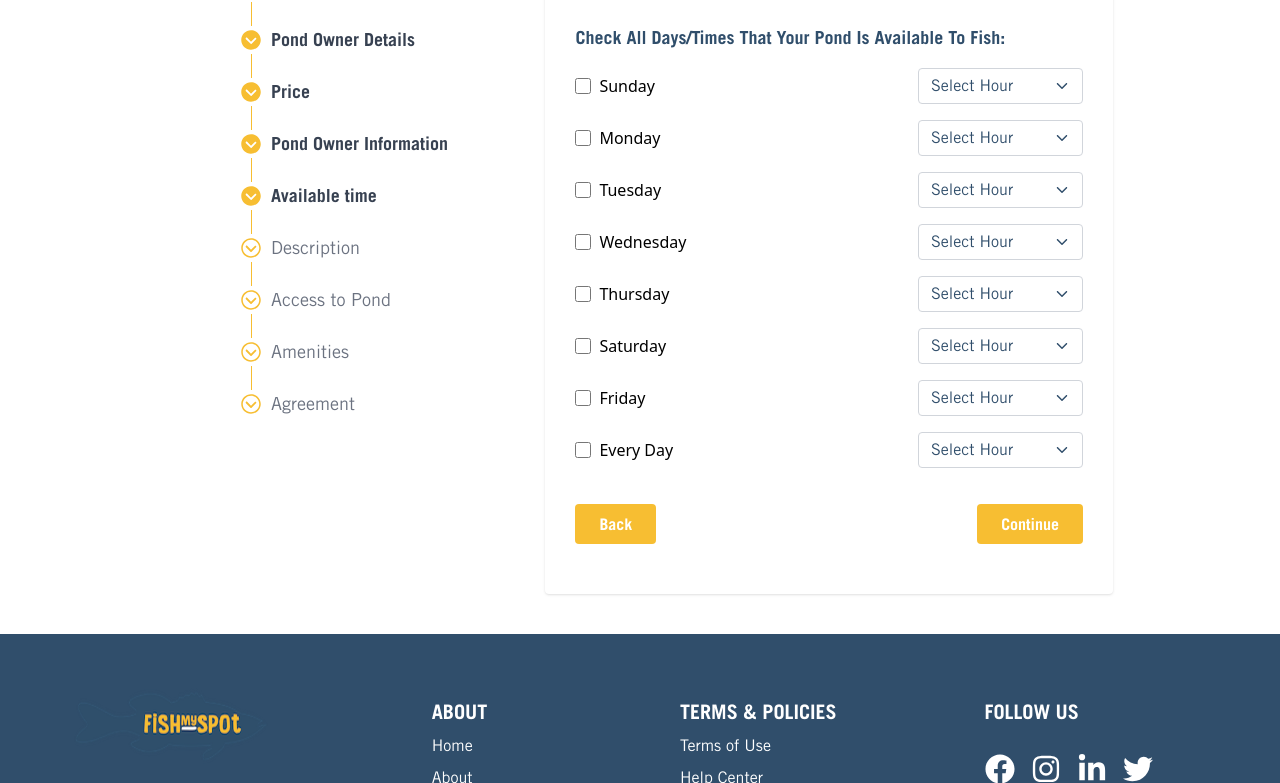
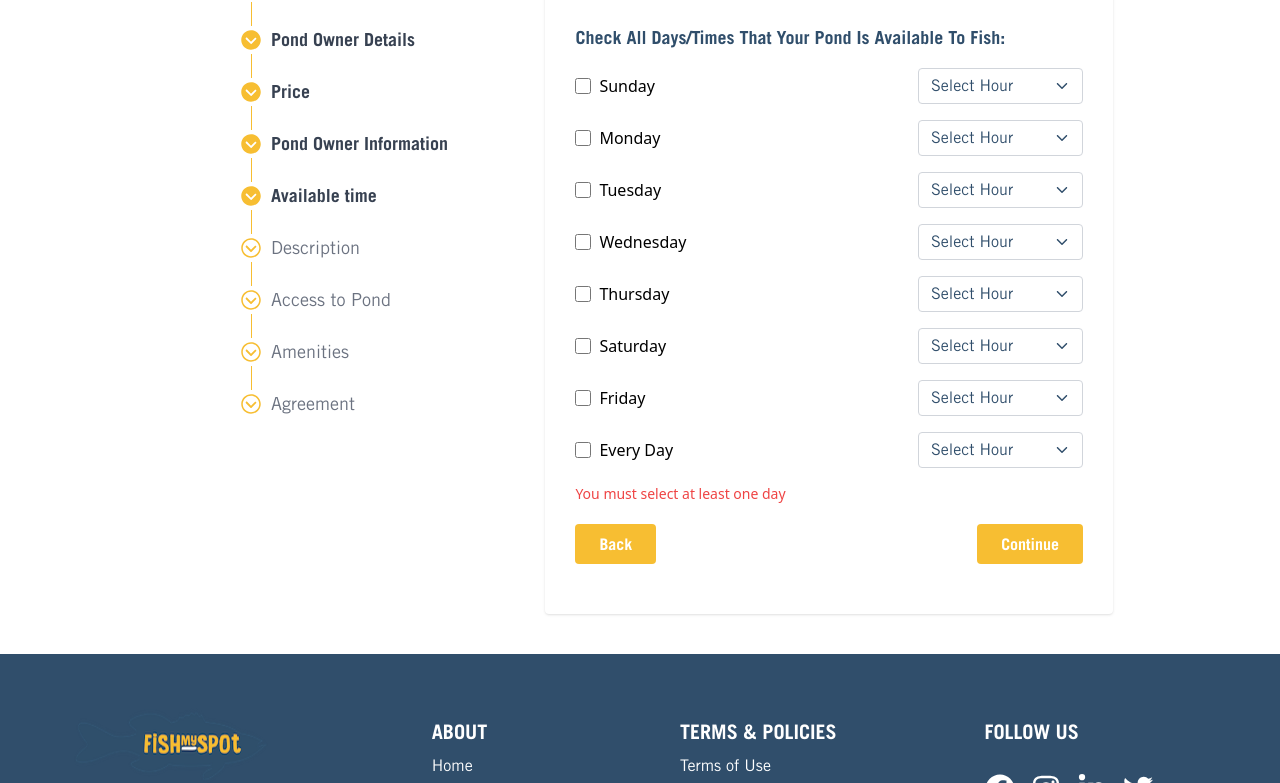
Before and after one commit to Woofmeets-LLC/fishmyspot-front-end, a Next.js app: page /list-your-spot in a window 1280 px wide. Shown: the part 436-1219 px from the top of the page. Built offline with nearby package versions, Linux system fonts and the light colour scheme.

Commit message:
FMS-37 - Available Time Page of List your spot multistep form completed

```diff
--- a/components/Common/FormElements/MultiStepForm/index.jsx
+++ b/components/Common/FormElements/MultiStepForm/index.jsx
@@ -42,6 +42,11 @@ const MultiStepForm = ({
                                 switch (timelineArray[step]) {
                                     case 'Price':
                                         isLoggedIn && setStep((s) => s + 1);
+                                        break;
+
+                                    case 'Available time':
+                                        const isSelectedAny = Object.keys(values?.availableTime)?.map(key => (values?.availableTime[key]?.isSelected))?.includes(true);
+                                        isSelectedAny && setStep((s) => s + 1);
                                         break;
 
                                     default:
--- a/components/SubPages/ListYourSpotPage/SubAvailableTime/DayHoursPicker.jsx
+++ b/components/SubPages/ListYourSpotPage/SubAvailableTime/DayHoursPicker.jsx
@@ -39,14 +39,8 @@ const DayHoursPicker = ({
     const [everydayField, everydayMeta, everydayHelpers] = useField({ name: "availableTime[everyday]" });
 
 
-    const handleDayClick = (e) => {
-        // field.onChange(e);
+    const handleDayClick = () => {
         helpers.setValue({ ...field.value, isSelected: !field.value.isSelected });
-        if (name == "availableTime[everyday]") {
-            console.log("everyday", name)
-        } else {
-            console.log(field)
-        }
     };
 
     const handleHoursChange = (option) => {
--- a/components/SubPages/ListYourSpotPage/SubAvailableTime/index.jsx
+++ b/components/SubPages/ListYourSpotPage/SubAvailableTime/index.jsx
@@ -1,7 +1,10 @@
+import { useField } from 'formik';
 import React from 'react';
 import DayHoursPicker from './DayHoursPicker';
 
 const SubAvailableTime = () => {
+    const [field, meta] = useField({ name: "availableTime" });
+    const isSelectedAny = Object.keys(field?.value)?.map(key => (field?.value[key]?.isSelected))?.includes(true);
     return (
         <div>
             <h2 className="block text-lg text-primary font-trade-gothic-bold capitalize mb-4">Check all days/times that your pond is available to fish:</h2>
@@ -13,7 +16,9 @@ const SubAvailableTime = () => {
             <DayHoursPicker label="Saturday" name="availableTime[saturday]" />
             <DayHoursPicker label="Friday" name="availableTime[friday]" />
             <DayHoursPicker label="Every Day" name="availableTime[everyday]" />
-
+            {!isSelectedAny ? (
+                <div className="mt-2 text-red-500 text-sm">{"You must select at least one day"}</div>
+            ) : null}
         </div>
     );
 };
--- a/components/SubPages/ListYourSpotPage/SubPondListing/index.jsx
+++ b/components/SubPages/ListYourSpotPage/SubPondListing/index.jsx
@@ -1,14 +1,31 @@
-import React from 'react';
+import { useField } from 'formik';
+import React, { useEffect } from 'react';
+import { fullDayEarningEstimation, halfEarningEstimation } from '../../../../services/listing-spot-calculation';
 import { FormOption, FormRadioButtons, FormSelect } from '../../../Common';
 
 const SubPondListing = () => {
+    const [halfDayRateField, halfDayRateMeta, halfDayRateHelpers] = useField({ name: "halfDayRate" })
+    const [fullDayRateField, fullDayRateMeta, fullDayRateHelpers] = useField({ name: "fullDayRate" })
+    const [acreField, acreMeta, acreHelpers] = useField({ name: "acre" })
+
+    useEffect(() => {
+        halfDayRateHelpers.setValue(halfEarningEstimation(acreField.value))
+        fullDayRateHelpers.setValue(fullDayEarningEstimation(acreField.value))
+    }, [acreField?.value])
     return (
         <div>
             <FormSelect label="Acre&#40;s&#41;" name="acre">
                 <FormOption title="Select one" value="" />
-                <FormOption title="10" value="10" />
-                <FormOption title="11" value="11" />
-                <FormOption title="12" value="12" />
+                <FormOption title="<1" value="0.5" />
+                <FormOption title="1" value="1" />
+                <FormOption title="2" value="2" />
+                <FormOption title="3" value="3" />
+                <FormOption title="4" value="4" />
+                <FormOption title="5" value="5" />
+                <FormOption title="6" value="6" />
+                <FormOption title="7" value="7" />
+                <FormOption title="8" value="8" />
+                <FormOption title="8+" value="9" />
             </FormSelect>
             <FormRadioButtons
                 containerClasses={"grid grid-cols-4 md:grid-cols-6 xl:grid-cols-8 2xl:grid-cols-10 3xl:grid-cols-12"}
--- a/components/SubPages/ListYourSpotPage/SubPricing/index.jsx
+++ b/components/SubPages/ListYourSpotPage/SubPricing/index.jsx
@@ -1,11 +1,16 @@
+import { useField } from 'formik';
 import React from 'react';
 
 const SubPricing = () => {
+    const [firstNameField] = useField({ name: "firstName" })
+    const [lastNameField] = useField({ name: "lastName" })
+    const [fullDayRateField] = useField({ name: "fullDayRate" })
+    const [zipCodeField] = useField({ name: "zipCode" })
     return (
         <div className="text-center text-primary">
-            <h2 className="text-2xl font-trade-gothic-bold mb-5">Lasissa Smith, you could make</h2>
-            <h1 className="text-5xl font-trade-gothic-bold mb-8">$ 171.50</h1>
-            <p className="text-sm mb-10">by sharing your pond for 1 week in 44707.</p>
+            <h2 className="text-2xl font-trade-gothic-bold mb-5">{`${firstNameField?.value} ${lastNameField?.value}`}, you could make</h2>
+            <h1 className="text-5xl font-trade-gothic-bold mb-8">$ {+fullDayRateField?.value * 7}</h1>
+            <p className="text-sm mb-10">by sharing your pond for 1 week in {zipCodeField?.value}.</p>
         </div>
     );
 };
--- a/pages/list-your-spot/index.jsx
+++ b/pages/list-your-spot/index.jsx
@@ -41,85 +41,84 @@ const ListYourPond = () => {
         availableTime: {
             sunday: {
                 hours: {
-                    "6am-11am": false,
+                    "6am-11am": true,
                     "11am-4pm": false,
-                    "4pm-9pm": false,
-                    "9pm-6am": false,
+                    "4pm-9pm": true,
+                    "9pm-6am": true,
                     "all-hours": false,
                 }
             },
             monday: {
                 isSelected: false,
                 hours: {
-                    "6am-11am": false,
+                    "6am-11am": true,
                     "11am-4pm": false,
-                    "4pm-9pm": false,
-                    "9pm-6am": false,
+                    "4pm-9pm": true,
+                    "9pm-6am": true,
                     "all-hours": false,
                 }
             },
             tuesday: {
                 isSelected: false,
                 hours: {
-                    "6am-11am": false,
+                    "6am-11am": true,
                     "11am-4pm": false,
-                    "4pm-9pm": false,
-                    "9pm-6am": false,
+                    "4pm-9pm": true,
+                    "9pm-6am": true,
                     "all-hours": false,
                 }
             },
             wednesday: {
                 isSelected: false,
                 hours: {
-                    "6am-11am": false,
+                    "6am-11am": true,
                     "11am-4pm": false,
-                    "4pm-9pm": false,
-                    "9pm-6am": false,
+                    "4pm-9pm": true,
+                    "9pm-6am": true,
                     "all-hours": false,
                 }
             },
             thursday: {
                 isSelected: false,
                 hours: {
-                    "6am-11am": false,
+                    "6am-11am": true,
                     "11am-4pm": false,
-                    "4pm-9pm": false,
-                    "9pm-6am": false,
+                    "4pm-9pm": true,
+                    "9pm-6am": true,
                     "all-hours": false,
                 }
             },
             friday: {
                 isSelected: false,
                 hours: {
-                    "6am-11am": false,
+                    "6am-11am": true,
                     "11am-4pm": false,
-                    "4pm-9pm": false,
-                    "9pm-6am": false,
+                    "4pm-9pm": true,
+                    "9pm-6am": true,
                     "all-hours": false,
                 }
             },
             saturday: {
                 isSelected: false,
                 hours: {
-                    "6am-11am": false,
+                    "6am-11am": true,
                     "11am-4pm": false,
-                    "4pm-9pm": false,
-                    "9pm-6am": false,
+                    "4pm-9pm": true,
+                    "9pm-6am": true,
                     "all-hours": false,
                 }
             },
             everyday: {
                 isSelected: false,
                 hours: {
-                    "6am-11am": false,
+                    "6am-11am": true,
                     "11am-4pm": false,
-                    "4pm-9pm": false,
-                    "9pm-6am": false,
+                    "4pm-9pm": true,
+                    "9pm-6am": true,
                     "all-hours": false,
                 }
             }
         },
-        hasAnyAvailableTime: false,
     }
     const validation = {
         pondListing: yup.object({
--- a/services/listing-spot-calculation/predictedEarningsCalculation.js
+++ b/services/listing-spot-calculation/predictedEarningsCalculation.js
@@ -60,6 +60,17 @@ export const weeklyEarningEstimation = (acre) => {
 
 /**
  *
+ * @param {number} fullDayEarningValue
+ * @description
+ * Formula is: ``full day rate * 7``
+ * @returns {number}
+ */
+ export const customWeeklyEarningEstimation = (fullDayEarningValue) => {
+  return Math.round(+fullDayEarningValue * 7);
+};
+
+/**
+ *
  * @param {number} acre
  * @typedef {Object} EstEarnings
  * @property {number} Weekly
```
